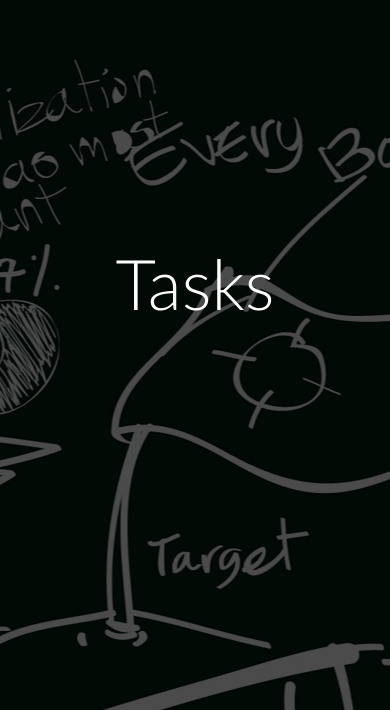
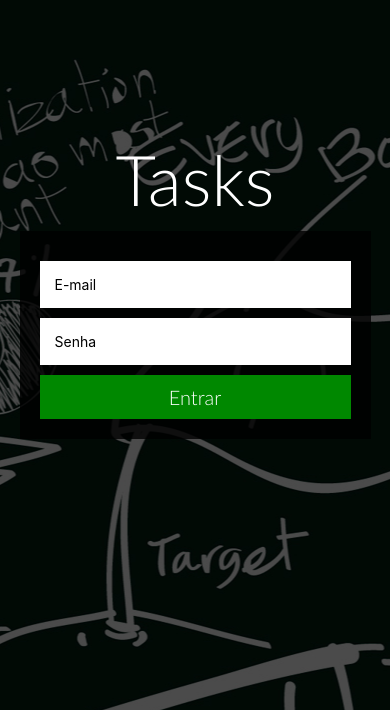
Before and after one commit to MVRigonati/curso-react-native-tasks, a React Native app: screen / in a window 390 px wide. Shown: the part 134-844 px from the top of the page. Built offline with nearby package versions, Linux system fonts and the light colour scheme.

Commit message:
Adicionando campos na tela de login

```diff
--- a/src/screens/Auth.js
+++ b/src/screens/Auth.js
@@ -1,5 +1,12 @@
 import React, { Component } from 'react'
-import { ImageBackground, Text, StyleSheet } from 'react-native'
+import {
+	ImageBackground,
+	Text,
+	StyleSheet,
+	View,
+	TextInput,
+	TouchableOpacity
+} from 'react-native'
 
 import backgroundImage from '../../assets/imgs/login.jpg'
 import commonStyles from '../commonStyles'
@@ -16,14 +23,59 @@ const styles = StyleSheet.create({
 		color: commonStyles.colors.secondary,
 		fontSize: 70,
 		marginBottom: 10
+	},
+	formContainer: {
+		backgroundColor: 'rgba(0, 0, 0, 0.8)',
+		padding: 20,
+		width: '90%'
+	},
+	input: {
+		marginTop: 10,
+		backgroundColor: '#FFF',
+		padding: 15
+	},
+	button: {
+		backgroundColor: '#080',
+		marginTop: 10,
+		padding: 10,
+		alignItems: 'center'
+	},
+	buttonText: {
+		fontFamily: commonStyles.fontFamily,
+		color: '#FFF',
+		fontSize: 20
 	}
 })
 
 export default class Auth extends Component {
+	state = {
+		email: '',
+		password: ''
+	}
+
 	render() {
 		return (
 			<ImageBackground source={backgroundImage} style={styles.background}>
 				<Text style={styles.title}>Tasks</Text>
+				<View style={styles.formContainer}>
+					<TextInput
+						placeholder="E-mail"
+						value={this.state.email}
+						style={styles.input}
+						onChangeText={email => this.setState({ email })}
+					/>
+					<TextInput
+						placeholder="Senha"
+						value={this.state.password}
+						style={styles.input}
+						onChangeText={password => this.setState({ password })}
+					/>
+					<TouchableOpacity>
+						<View style={styles.button}>
+							<Text style={styles.buttonText}>Entrar</Text>
+						</View>
+					</TouchableOpacity>
+				</View>
 			</ImageBackground>
 		)
 	}
```
